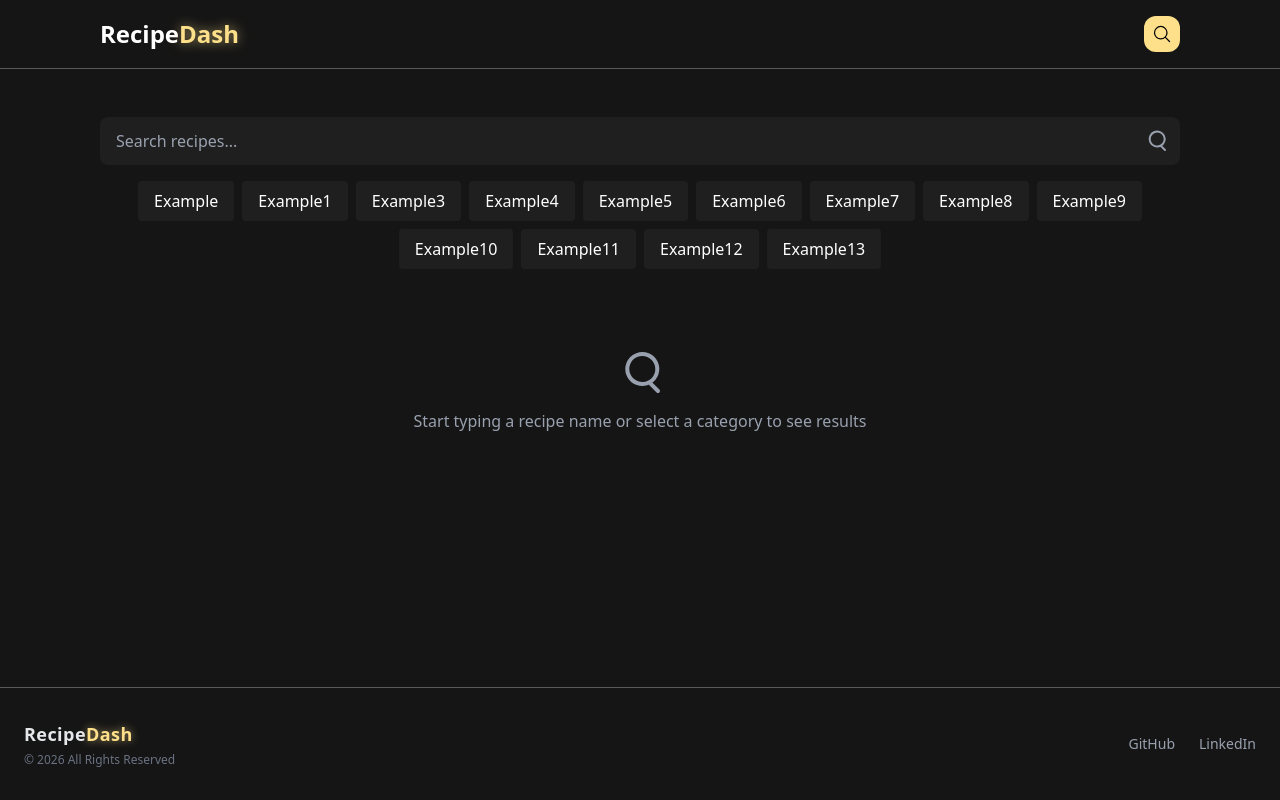
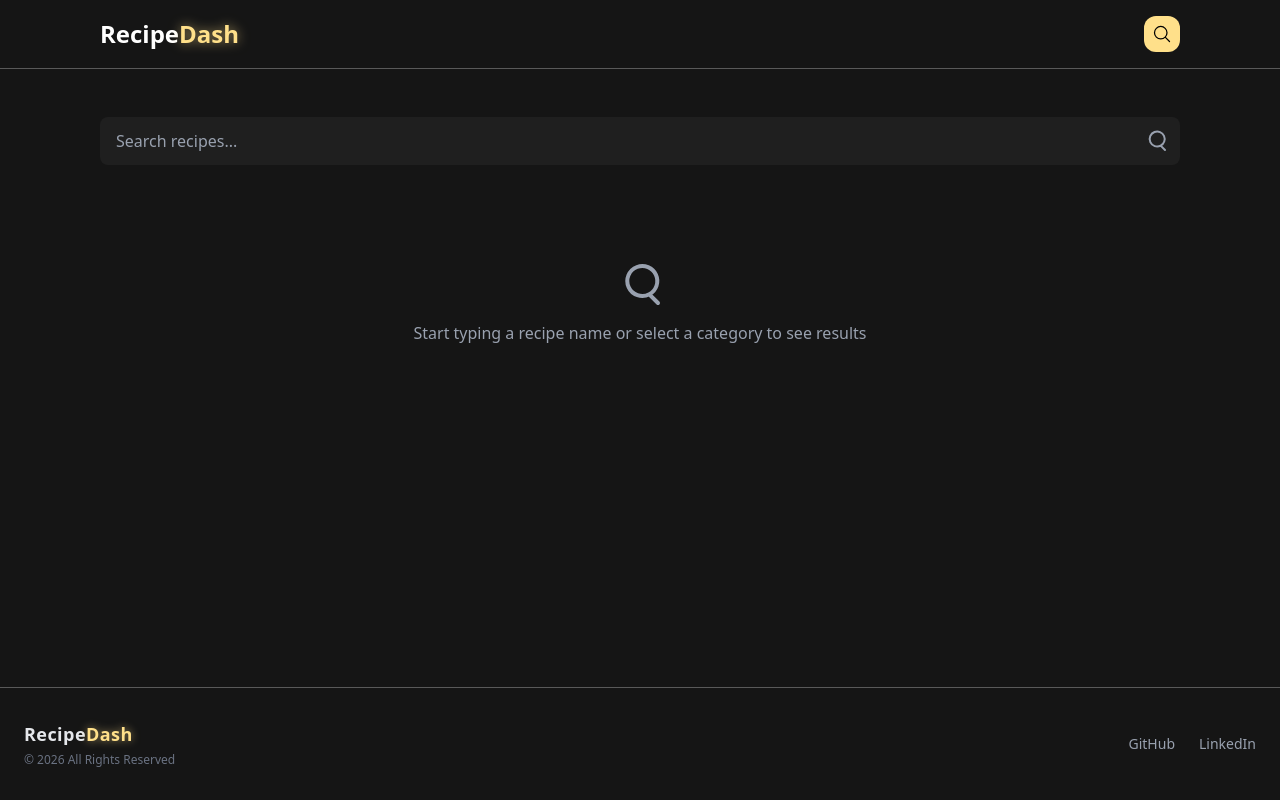
Before and after one commit to tvsxar/recipe-dash, a Vue app: page /search in a window 1280 px wide. Built offline with nearby package versions, Linux system fonts and the light colour scheme.

Commit message:
feat: add search and filter functionality

```diff
--- a/src/components/CategoriesGrid.vue
+++ b/src/components/CategoriesGrid.vue
@@ -1,38 +1,22 @@
 <script>
 export default {
-  name: 'CategoriesGrid',
-  data() {
-    return {
-      categories: [
-        { name: 'Example', id: 1 },
-        { name: 'Example1', id: 2 },
-        { name: 'Example3', id: 3 },
-        { name: 'Example4', id: 4 },
-        { name: 'Example5', id: 5 },
-        { name: 'Example6', id: 6 },
-        { name: 'Example7', id: 7 },
-        { name: 'Example8', id: 8 },
-        { name: 'Example9', id: 9 },
-        { name: 'Example10', id: 10 },
-        { name: 'Example11', id: 11 },
-        { name: 'Example12', id: 12 },
-        { name: 'Example13', id: 13 },
-      ]
+    name: 'CategoriesGrid',
+    props: {
+        categories: {
+            type: Array,
+            required: true
+        }
     }
-  }
 }
 </script>
 
 <template>
-  <div class="flex flex-wrap gap-2 py-4 justify-center">
-    <div
-      v-for="cat in categories"
-      :key="cat.id"
-      class="px-4 py-2 rounded bg-[#1f1f1f] text-white cursor-pointer hover:bg-[#FFE08A] hover:text-black transition"
-    >
-      {{ cat.name }}
+    <div class="flex flex-wrap gap-2 py-4 justify-center">
+        <div v-for="(cat, index) in categories" :key="index" class="px-4 py-2 rounded bg-[#1f1f1f] text-white cursor-pointer
+            hover:bg-[#FFE08A] hover:text-black transition" @click="$emit('select-category', cat)">
+            {{ cat }}
+        </div>
     </div>
-  </div>
 </template>
 
 <style scoped></style>
--- a/src/components/SearchBar.vue
+++ b/src/components/SearchBar.vue
@@ -1,25 +1,24 @@
 <script>
 export default {
   name: 'SearchBar',
+  props: {
+    modelValue: String
+  },
+  emits: ['update:modelValue']
 }
 </script>
 
 <template>
   <div class="w-full relative mt-6">
-    <input
-      type="text"
-      placeholder="Search recipes..."
-      class="w-full pl-4 pr-12 py-3 rounded-lg bg-[#1f1f1f] text-white placeholder-gray-400
+    <input type="text" :value="modelValue" @input="$emit('update:modelValue', $event.target.value)"
+      placeholder="Search recipes..." class="w-full pl-4 pr-12 py-3 rounded-lg bg-[#1f1f1f] text-white placeholder-gray-400
              focus:outline-none focus:ring-2 focus:ring-[#FFE08A] focus:border-[#FFE08A]
-             transition focus:drop-shadow-[0_0_6px_rgba(255,224,138,0.6)]"
-    />
-    <button
-      class="absolute right-2 top-1/2 transform -translate-y-1/2 text-gray-400 hover:text-[#FFE08A]"
-    >
-      <svg xmlns="http://www.w3.org/2000/svg" class="h-6 w-6 mr-1" fill="none" viewBox="0 0 24 24"
-           stroke="currentColor" stroke-width="2">
+             transition focus:drop-shadow-[0_0_6px_rgba(255,224,138,0.6)]" />
+    <button class="absolute right-2 top-1/2 transform -translate-y-1/2 text-gray-400 hover:text-[#FFE08A]">
+      <svg xmlns="http://www.w3.org/2000/svg" class="h-6 w-6 mr-1" fill="none" viewBox="0 0 24 24" stroke="currentColor"
+        stroke-width="2">
         <path stroke-linecap="round" stroke-linejoin="round"
-              d="M21 21l-4.35-4.35m0 0A7.5 7.5 0 1110.5 3a7.5 7.5 0 016.15 13.65z"/>
+          d="M21 21l-4.35-4.35m0 0A7.5 7.5 0 1110.5 3a7.5 7.5 0 016.15 13.65z" />
       </svg>
     </button>
   </div>
```
